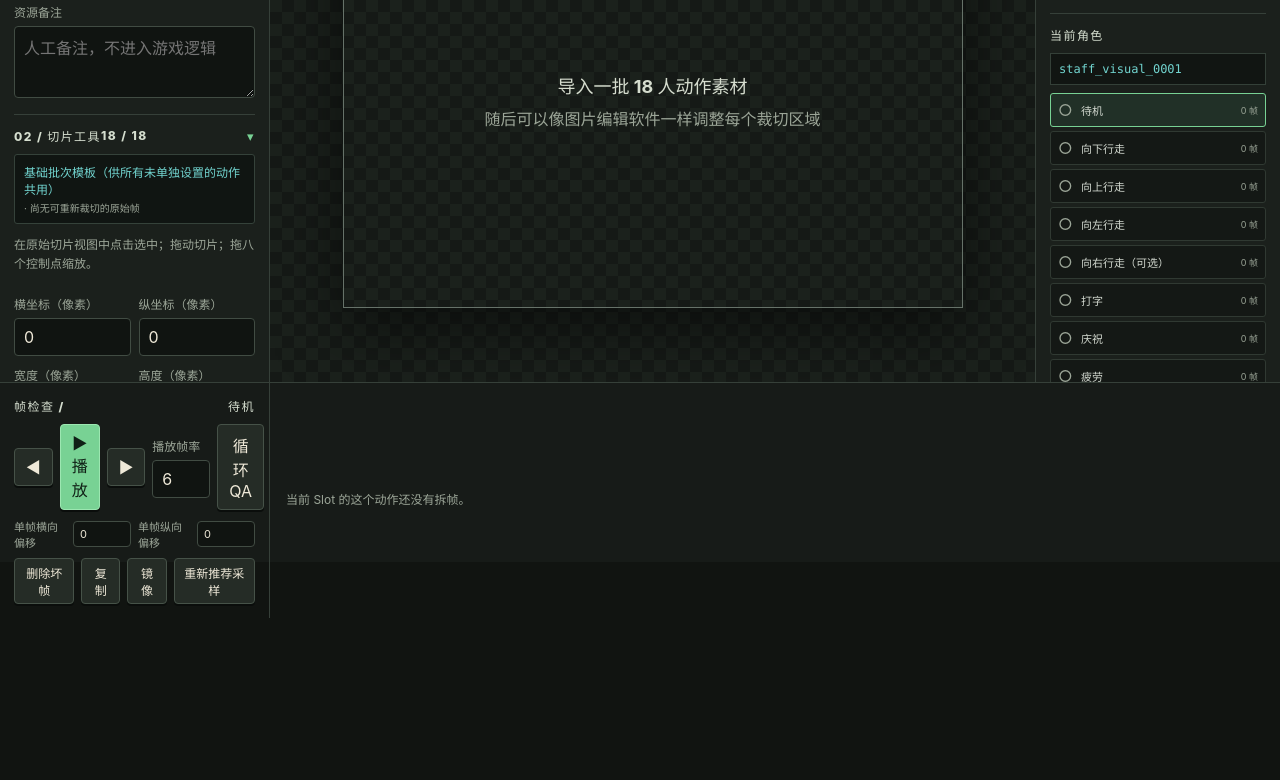
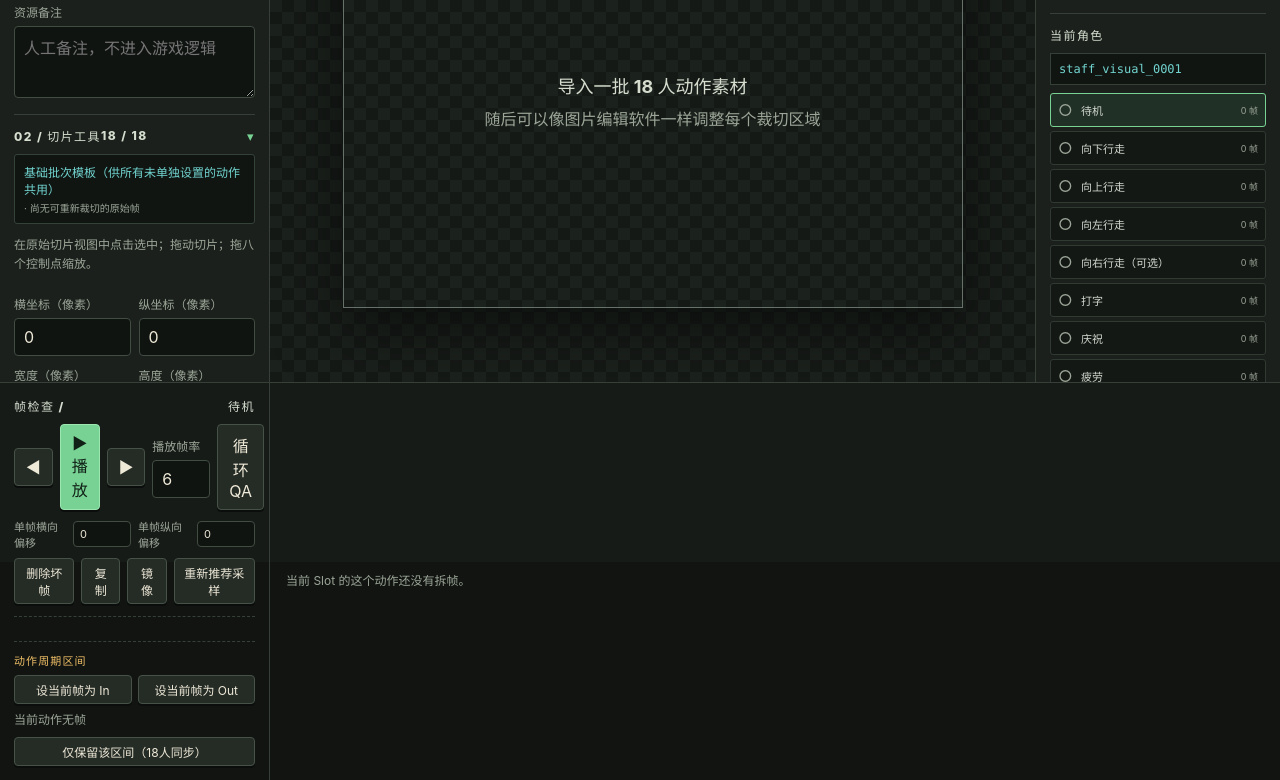
Before and after one commit to riki-aowu/zaoyou-Virtual_Employee_Generation_Factory, a website built with Vite: page index.html in a window 1280 px wide. Shown: the part 238-1018 px from the top of the page. Before the commit the page ends 856 px from the top, so only its background shows below. Built offline with nearby package versions, Linux system fonts and the light colour scheme.

Commit message:
feat: load production workflow tools

```diff
--- a/index.html
+++ b/index.html
@@ -11,5 +11,6 @@
     <script type="module" src="/src/main.ts"></script>
     <script type="module" src="/src/workflow-ux-v15.ts"></script>
     <script type="module" src="/src/loop-qa.ts"></script>
+    <script type="module" src="/src/production-tools-v15.ts"></script>
   </body>
 </html>
```
